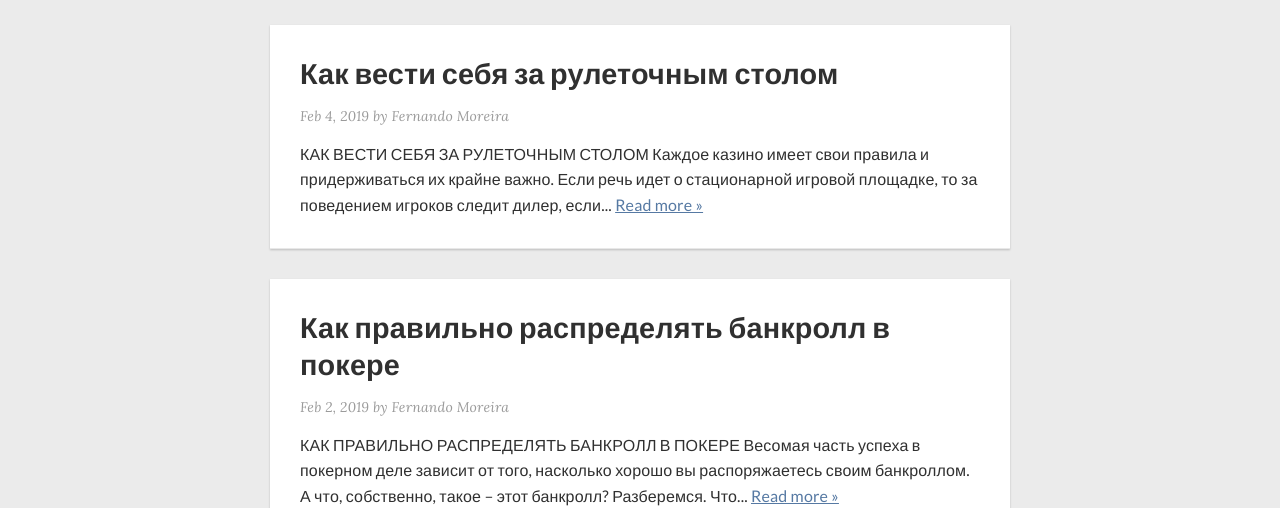
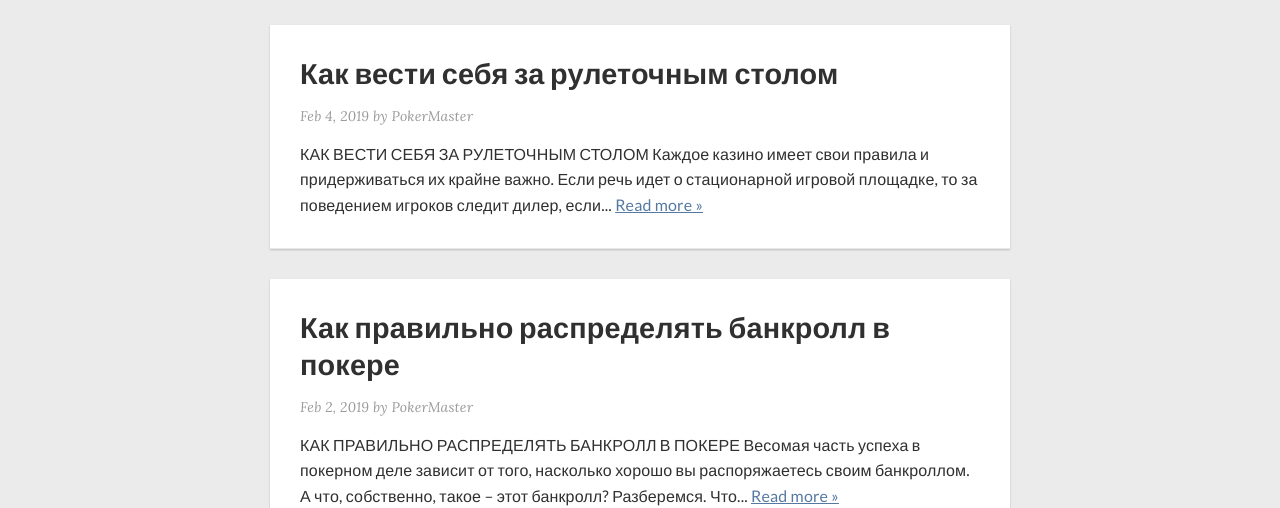
Before and after one commit to VezdeEast/vezdeeast.github.io, a Jekyll site: the page built from index.html, in a window 1280 px wide. Shown: the part 469-977 px from the top of the page. Built offline with Jekyll 4.4.1, drawn with Linux system fonts in a browser that asks for light colours; nearby versions of some CDN libraries; the list of posts is cut into pages by our own code.

Commit message:
Update _config.yml

```diff
--- a/_config.yml
+++ b/_config.yml
@@ -6,7 +6,7 @@ baseurl: "/vezdeeast.github.io"
 url: "http://vezdeeast.github.io"
 
 author:
-  name     : 'Fernando Moreira'
+  name     : 'PokerMaster'
   email    : hi@nandomoreira.me
   url      : http://vezdeeast.github.io
   facebook : http://facebook.com/
```
